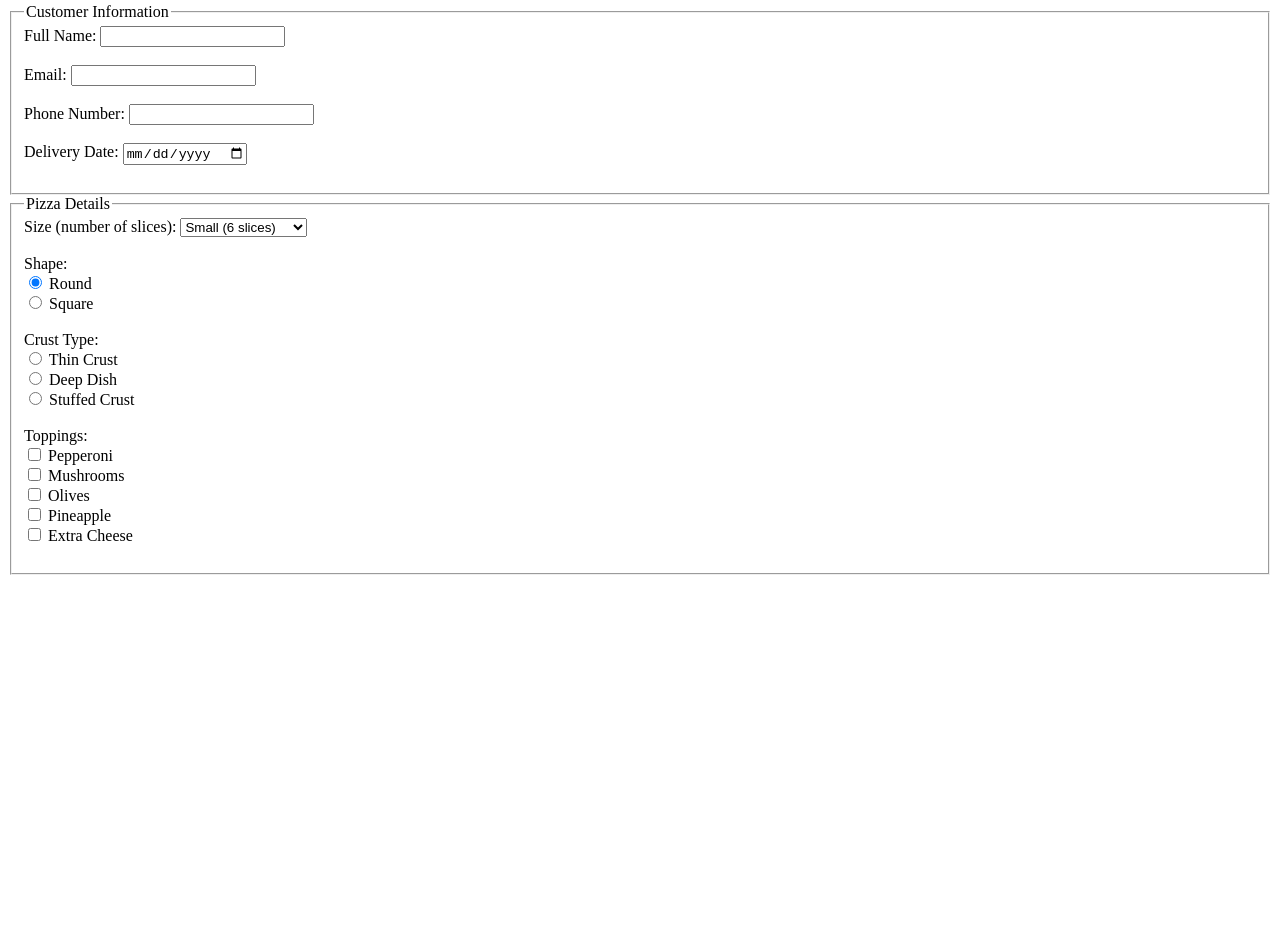
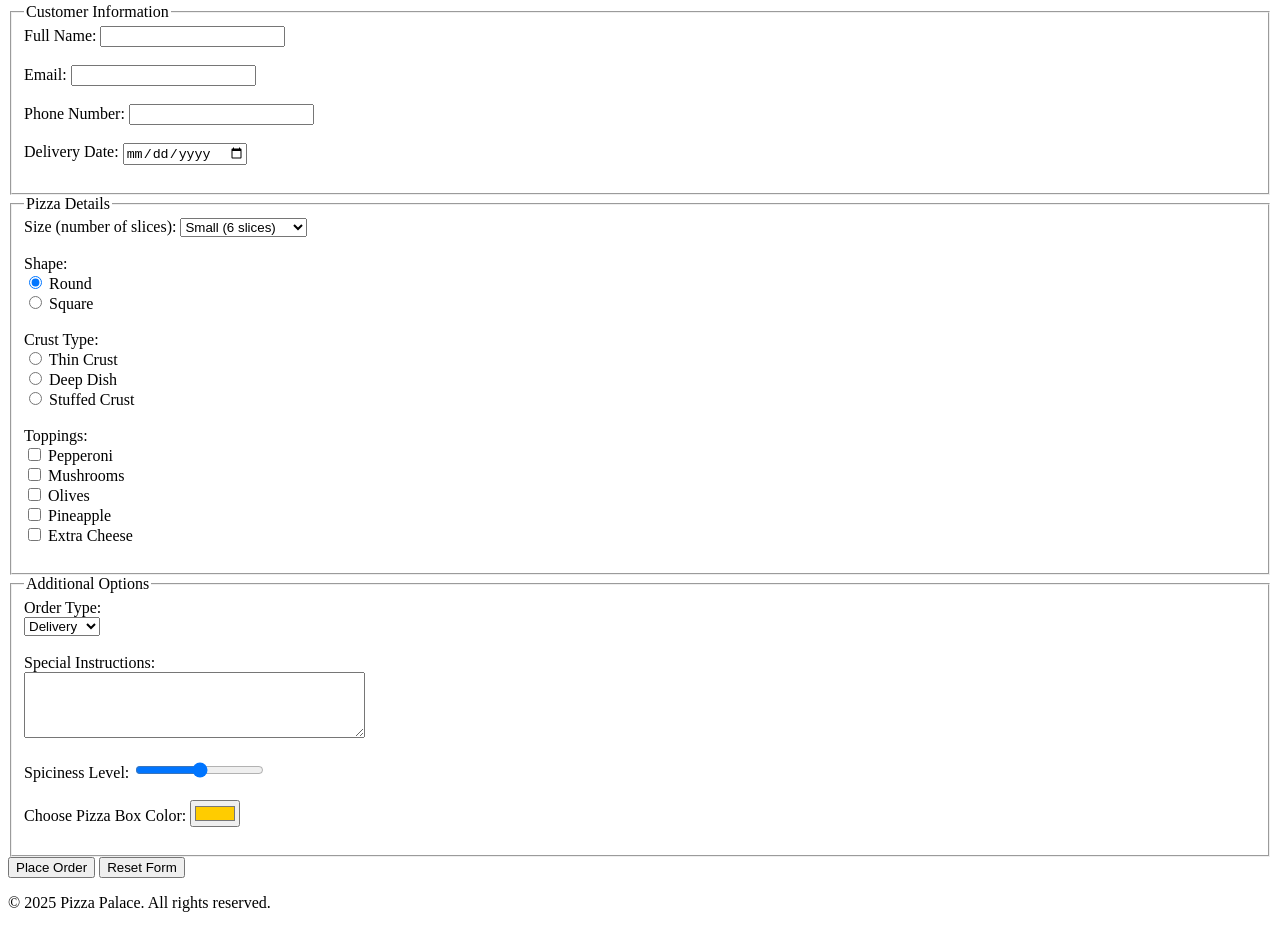
Before and after one commit to Whospust/Assignment-1, a plain HTML site: page index.html in a window 1280 px wide. Shown: the part 331-1259 px from the top of the page. Before the commit the page ends 914 px from the top, so only its background shows below. Drawn offline with Linux system fonts and the light colour scheme.

Commit message:
Added additional info, footer and submit and reset buttons

```diff
--- a/index.html
+++ b/index.html
@@ -73,7 +73,35 @@
                 <input type="checkbox" id="extra_cheese" name="toppings" value="extra_cheese" />
                 <label for="extra_cheese">Extra Cheese</label><br /><br />
             </fieldset>
+            <!-- Additional Options -->
+            <fieldset>
+                <legend>Additional Options</legend>
+
+                <label for="order_type">Order Type:</label><br />
+                <select id="order_type" name="order_type">
+                    <option value="delivery">Delivery</option>
+                    <option value="takeout">Take Out</option>
+                    <option value="eat_in">Eat In</option>
+                </select><br /><br />
+
+                <label for="instructions">Special Instructions:</label><br />
+                <textarea id="instructions" name="special_instructions" rows="4" cols="40"></textarea><br /><br />
+
+                <label for="spiciness">Spiciness Level:</label>
+                <input type="range" id="spiciness" name="spiciness" min="0" max="10" value="5" /><br /><br />
+
+                <label for="color">Choose Pizza Box Color:</label>
+                <input type="color" id="color" name="box_color" value="#ffcc00" /><br /><br />
+            </fieldset>
+
+            <!-- Submit -->
+            <input type="submit" value="Place Order" />
+            <input type="reset" value="Reset Form" />
         </form>
     </main>
+    <!-- Footer -->
+    <footer>
+        <p>&copy; 2025 Pizza Palace. All rights reserved.</p>
+    </footer>
 </body>
 </html>
```
